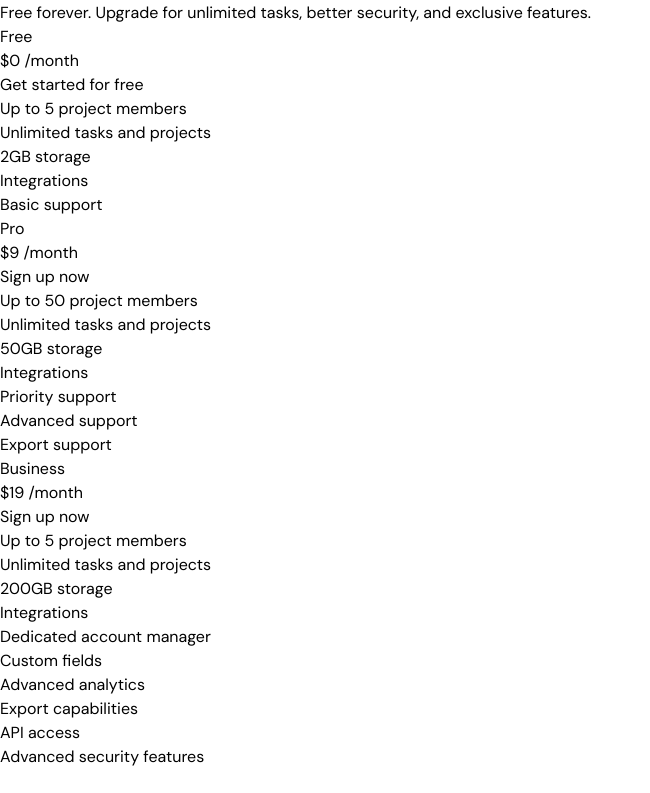
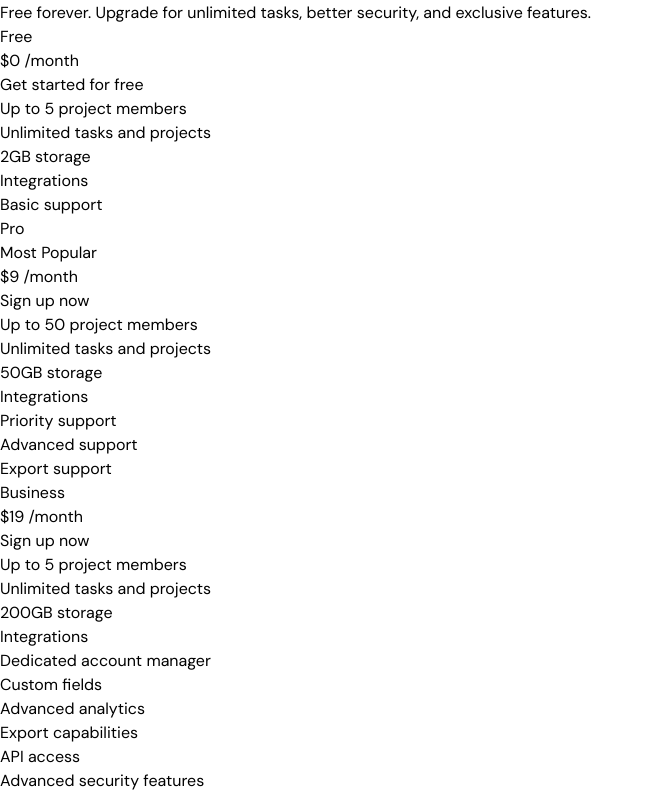
Before and after one commit to lahiruyasas7/light-saas-landing-page, a Next.js app: page / in a window 1280 px wide. Shown: the part 6496-7289 px from the top of the page, without its empty margins (0-650 px from the left). Before the commit the page ends 7265 px from the top, so only its background shows below. Built offline with nearby package versions, Linux system fonts and the light colour scheme.

Commit message:
wip: added most popular button

```diff
--- a/src/components/PricingWhiteCard.tsx
+++ b/src/components/PricingWhiteCard.tsx
@@ -12,14 +12,21 @@ function PricingWhiteCard({ data }: any) {
           : "bg-white text-black border-[#F1F1F1]"
       }`}
     >
+      <div className="mb-5 flex justify-between items-center ">
         {/* Title */}
         <h3
-        className={`text-lg font-bold mb-5 ${
+          className={`text-lg font-bold  ${
             isPopular ? "text-white/50" : "text-black/50"
           }`}
         >
           {data?.title}
         </h3>
+        {isPopular && (
+          <h4 className="px-[16px] py-[6px] border rounded-xl bg-gradient-to-r from-[#dd7dff] via-[#e1cd86] via-[#8bcb92] via-[#71c2ef] via-[#3bffff] to-[#dd7dff] bg-clip-text text-transparent">
+            Most Popular
+          </h4>
+        )}
+      </div>
 
       {/* Price */}
       <div className="mb-5">
```
Lines whose indentation alone changed are shown as unchanged.
